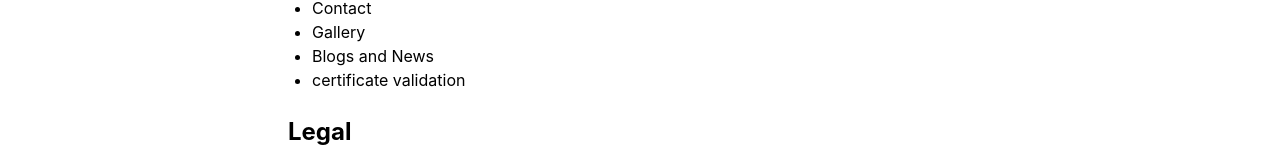
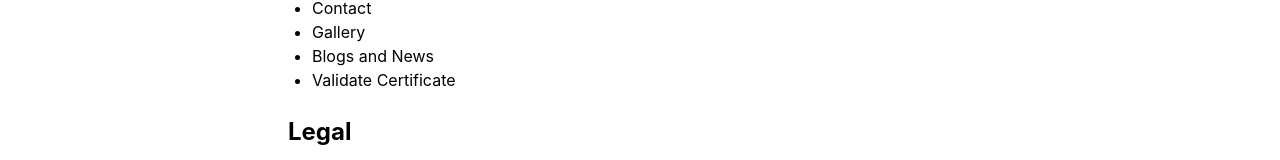
Before and after one commit to ddileep01/assngo-website, a Next.js app: page /sitemap in a window 1280 px wide. Shown: the part 456-616 px from the top of the page. Built offline with nearby package versions, Linux system fonts and the light colour scheme.

Commit message:
Update sitemap

```diff
--- a/pages/sitemap.js
+++ b/pages/sitemap.js
@@ -40,7 +40,7 @@ const SitemapPage = () => {
               <Link href="/blogs">Blogs and News</Link>
             </li>
             <li>
-              <Link href="/validate">certificate validation</Link>
+              <Link href="/validate">Validate Certificate</Link>
             </li>
             {/* Add more pages as needed */}
           </ul>
```
